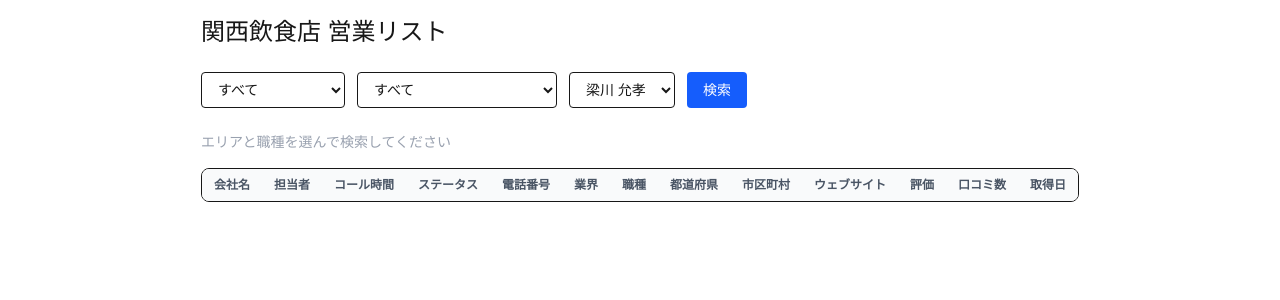
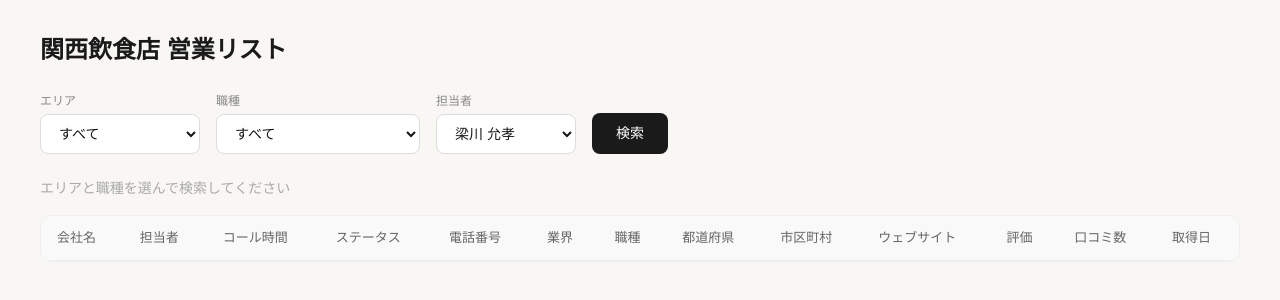
Before and after one commit to masataka1215/store-radar-web, a Next.js app: page / in a window 1280 px wide. Shown: the top 300 px of the page. Built offline with nearby package versions, Linux system fonts and the light colour scheme.

Commit message:
UI改善

```diff
--- a/app/page.tsx
+++ b/app/page.tsx
@@ -18,8 +18,6 @@ const AREAS = [
   '大津市','草津市',
 ]
 
-const STAFF = ['梁川 允孝', '長野 敏也', '有馬 時也', '井口 凌太']
-
 const GENRES = [
   'すべて',
   '和食','日本料理','寿司','海鮮・魚介','そば（蕎麦）','うなぎ','焼き鳥',
@@ -29,19 +27,20 @@ const GENRES = [
   '料理旅館','ビストロ','ハンバーグ','とんかつ','串揚げ','うどん',
   'しゃぶしゃぶ','沖縄料理','ハンバーガー','パスタ','ピザ','餃子','ホルモン',
   'カフェ','喫茶店','ケーキ','タピオカ','食堂','ビュッフェ・バイキング',
-
-
 ]
 
+const STAFF = ['梁川 允孝', '長野 敏也', '有馬 時也', '井口 凌太']
 
+const STATUSES = ['新規', '商談中', '成約', '失注', '対象外']
 
 export default function Home() {
   const [stores, setStores] = useState<any[]>([])
   const [area, setArea] = useState('すべて')
   const [genre, setGenre] = useState('すべて')
+  const [staff, setStaff] = useState('梁川 允孝')
   const [loading, setLoading] = useState(false)
   const [searched, setSearched] = useState(false)
-const [staff, setStaff] = useState('梁川 允孝')
+
   const handleSearch = async () => {
     if (area === 'すべて' || area.startsWith('---')) {
       alert('エリアを選択してください')
@@ -57,85 +56,112 @@ const [staff, setStaff] = useState('梁川 允孝')
   }
 
   return (
-    <main className="p-4 max-w-full mx-auto">
-      <h1 className="text-2xl font-medium mb-6">関西飲食店 営業リスト</h1>
+    <div style={{minHeight:'100vh', background:'#f9f7f4', padding:'2rem'}}>
+      <div style={{maxWidth:'1200px', margin:'0 auto'}}>
 
-      <div className="flex gap-3 mb-6 flex-wrap">
-        <select className="border rounded px-3 py-2 text-sm" value={area} onChange={e => {
-          if (e.target.value.startsWith('---')) return
-          setArea(e.target.value)
-        }}>
+        {/* タイトル */}
+        <h1 style={{fontSize:'24px', fontWeight:'600', marginBottom:'1.5rem', color:'#1a1a1a'}}>
+          関西飲食店 営業リスト
+        </h1>
+
+        {/* フィルター */}
+        <div style={{display:'flex', gap:'1rem', marginBottom:'1.5rem', flexWrap:'wrap', alignItems:'flex-end'}}>
+          <div>
+            <div style={{fontSize:'12px', color:'#888', marginBottom:'4px'}}>エリア</div>
+            <select style={{border:'1px solid #ddd', borderRadius:'8px', padding:'10px 14px', fontSize:'14px', background:'white', minWidth:'160px'}}
+              value={area} onChange={e => { if (e.target.value.startsWith('---')) return; setArea(e.target.value) }}>
               {AREAS.map(a => (
                 a.startsWith('---')
-              ? <option key={a} disabled style={{fontWeight:'bold', color:'#888'}}>{a}</option>
+                  ? <option key={a} disabled style={{fontWeight:'bold', color:'#aaa'}}>{a}</option>
                   : <option key={a}>{a}</option>
               ))}
             </select>
-
-        <select className="border rounded px-3 py-2 text-sm" value={genre} onChange={e => setGenre(e.target.value)}>
+          </div>
+          <div>
+            <div style={{fontSize:'12px', color:'#888', marginBottom:'4px'}}>職種</div>
+            <select style={{border:'1px solid #ddd', borderRadius:'8px', padding:'10px 14px', fontSize:'14px', background:'white', minWidth:'160px'}}
+              value={genre} onChange={e => setGenre(e.target.value)}>
               {GENRES.map(g => <option key={g}>{g}</option>)}
             </select>
-        <select className="border rounded px-3 py-2 text-sm" value={staff} onChange={e => setStaff(e.target.value)}>
+          </div>
+          <div>
+            <div style={{fontSize:'12px', color:'#888', marginBottom:'4px'}}>担当者</div>
+            <select style={{border:'1px solid #ddd', borderRadius:'8px', padding:'10px 14px', fontSize:'14px', background:'white', minWidth:'140px'}}
+              value={staff} onChange={e => setStaff(e.target.value)}>
               {STAFF.map(s => <option key={s}>{s}</option>)}
             </select>
-        <button onClick={handleSearch} className="bg-blue-600 text-white px-4 py-2 rounded text-sm hover:bg-blue-700">
+          </div>
+          <button onClick={handleSearch}
+            style={{background:'#1a1a1a', color:'white', border:'none', borderRadius:'8px', padding:'10px 24px', fontSize:'14px', cursor:'pointer', fontWeight:'500'}}>
             検索
           </button>
         </div>
 
-      {loading && <p className="text-sm text-gray-500 mb-4">検索中...（10〜20秒かかります）</p>}
-      {!loading && searched && <p className="text-sm text-gray-500 mb-4">{stores.length}件</p>}
-      {!searched && <p className="text-sm text-gray-400 mb-4">エリアと職種を選んで検索してください</p>}
+        {/* 件数表示 */}
+        {searched && !loading && (
+          <div style={{display:'grid', gridTemplateColumns:'repeat(3, 1fr)', gap:'1rem', marginBottom:'1.5rem'}}>
+            {[
+              {label:'総件数', value: stores.length},
+              {label:'エリア', value: area},
+              {label:'担当者', value: staff},
+            ].map(({label, value}) => (
+              <div key={label} style={{background:'white', borderRadius:'12px', padding:'1rem 1.25rem', border:'1px solid #eee'}}>
+                <div style={{fontSize:'12px', color:'#888', marginBottom:'4px'}}>{label}</div>
+                <div style={{fontSize:'22px', fontWeight:'600', color:'#1a1a1a'}}>{value}</div>
+              </div>
+            ))}
+          </div>
+        )}
 
-      <div className="overflow-x-auto border rounded-lg">
-        <table className="w-full text-xs">
-          <thead className="bg-gray-50 text-gray-600">
-            <tr>
-              <th className="text-left px-3 py-2 whitespace-nowrap">会社名</th>
-              <th className="text-left px-3 py-2 whitespace-nowrap">担当者</th>
-              <th className="text-left px-3 py-2 whitespace-nowrap">コール時間</th>
-              <th className="text-left px-3 py-2 whitespace-nowrap">ステータス</th>
-              <th className="text-left px-3 py-2 whitespace-nowrap">電話番号</th>
-              <th className="text-left px-3 py-2 whitespace-nowrap">業界</th>
-              <th className="text-left px-3 py-2 whitespace-nowrap">職種</th>
-              <th className="text-left px-3 py-2 whitespace-nowrap">都道府県</th>
-              <th className="text-left px-3 py-2 whitespace-nowrap">市区町村</th>
-              <th className="text-left px-3 py-2 whitespace-nowrap">ウェブサイト</th>
-              <th className="text-left px-3 py-2 whitespace-nowrap">評価</th>
-              <th className="text-left px-3 py-2 whitespace-nowrap">口コミ数</th>
-              <th className="text-left px-3 py-2 whitespace-nowrap">取得日</th>
+        {loading && <p style={{color:'#888', fontSize:'14px', marginBottom:'1rem'}}>検索中...（20〜30秒かかります）</p>}
+        {!searched && <p style={{color:'#aaa', fontSize:'14px', marginBottom:'1rem'}}>エリアと職種を選んで検索してください</p>}
+
+        {/* テーブル */}
+        <div style={{background:'white', borderRadius:'12px', border:'1px solid #eee', overflow:'hidden'}}>
+          <div style={{overflowX:'auto'}}>
+            <table style={{width:'100%', borderCollapse:'collapse', fontSize:'13px'}}>
+              <thead>
+                <tr style={{background:'#f9f9f9', borderBottom:'1px solid #eee'}}>
+                  {['会社名','担当者','コール時間','ステータス','電話番号','業界','職種','都道府県','市区町村','ウェブサイト','評価','口コミ数','取得日'].map(h => (
+                    <th key={h} style={{textAlign:'left', padding:'12px 16px', color:'#666', fontWeight:'500', whiteSpace:'nowrap'}}>{h}</th>
+                  ))}
                 </tr>
               </thead>
               <tbody>
                 {stores.map((s, i) => (
-              <tr key={i} className="border-t hover:bg-gray-50">
-                <td className="px-3 py-2 font-medium whitespace-nowrap">{s.会社名}</td>
-                <td className="px-3 py-2 whitespace-nowrap">{s.担当者}</td>
-                <td className="px-3 py-2 whitespace-nowrap">{s.コール時間設定}</td>
-                <td className="px-3 py-2">
-                  <span className="bg-blue-100 text-blue-700 px-2 py-1 rounded text-xs">{s.ステータス}</span>
+                  <tr key={i} style={{borderBottom:'1px solid #f0f0f0'}}>
+                    <td style={{padding:'12px 16px', fontWeight:'500', whiteSpace:'nowrap'}}>{s.会社名}</td>
+                    <td style={{padding:'12px 16px', whiteSpace:'nowrap', color:'#555'}}>{s.担当者}</td>
+                    <td style={{padding:'12px 16px', whiteSpace:'nowrap', color:'#555'}}>{s.コール時間設定}</td>
+                    <td style={{padding:'12px 16px'}}>
+                      <span style={{background:'#e8f0fe', color:'#1a73e8', padding:'3px 10px', borderRadius:'20px', fontSize:'12px', fontWeight:'500'}}>{s.ステータス}</span>
                     </td>
-                <td className="px-3 py-2 whitespace-nowrap">{s.電話番号 || '-'}</td>
-                <td className="px-3 py-2 whitespace-nowrap">{s.業界}</td>
-                <td className="px-3 py-2 whitespace-nowrap">{s.職種}</td>
-                <td className="px-3 py-2 whitespace-nowrap">{s.都道府県}</td>
-                <td className="px-3 py-2">{s.市区町村}</td>
-                <td className="px-3 py-2">
+                    <td style={{padding:'12px 16px', whiteSpace:'nowrap'}}>{s.電話番号 || '-'}</td>
+                    <td style={{padding:'12px 16px', whiteSpace:'nowrap', color:'#555'}}>{s.業界}</td>
+                    <td style={{padding:'12px 16px', whiteSpace:'nowrap'}}>
+                      <span style={{background:'#f0f0f0', color:'#444', padding:'3px 10px', borderRadius:'20px', fontSize:'12px'}}>{s.職種}</span>
+                    </td>
+                    <td style={{padding:'12px 16px', whiteSpace:'nowrap', color:'#555'}}>{s.都道府県}</td>
+                    <td style={{padding:'12px 16px', color:'#555'}}>{s.市区町村}</td>
+                    <td style={{padding:'12px 16px'}}>
                       {s.ウェブサイトURL
-                    ? <a href={s.ウェブサイトURL} target="_blank" className="text-blue-500 underline text-xs">リンク</a>
-                    : '-'}
+                        ? <a href={s.ウェブサイトURL} target="_blank" style={{color:'#1a73e8', textDecoration:'none', fontSize:'12px'}}>リンク</a>
+                        : <span style={{color:'#ccc'}}>-</span>}
                     </td>
-                <td className="px-3 py-2 whitespace-nowrap">{s.google評価 ? `★${s.google評価}` : '-'}</td>
-                <td className="px-3 py-2 whitespace-nowrap">{s.口コミ数 || '-'}</td>
-                <td className="px-3 py-2 whitespace-nowrap">{s.取得日}</td>
+                    <td style={{padding:'12px 16px', whiteSpace:'nowrap'}}>{s.google評価 ? `★${s.google評価}` : '-'}</td>
+                    <td style={{padding:'12px 16px', whiteSpace:'nowrap', color:'#555'}}>{s.口コミ数 || '-'}</td>
+                    <td style={{padding:'12px 16px', whiteSpace:'nowrap', color:'#aaa'}}>{s.取得日}</td>
                   </tr>
                 ))}
                 {!loading && searched && stores.length === 0 && (
-              <tr><td colSpan={13} className="text-center py-8 text-gray-400">データがありません</td></tr>
+                  <tr><td colSpan={13} style={{textAlign:'center', padding:'3rem', color:'#aaa'}}>データがありません</td></tr>
                 )}
               </tbody>
             </table>
           </div>
-    </main>
+        </div>
+
+      </div>
+    </div>
   )
 }
```
Lines whose indentation alone changed are shown as unchanged.
